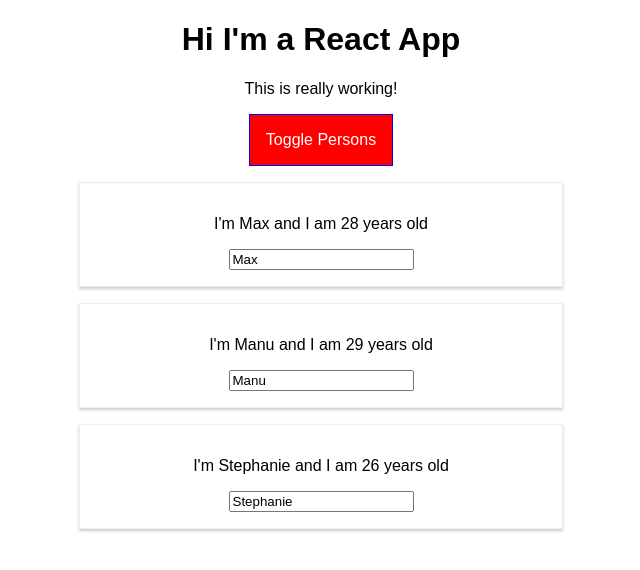
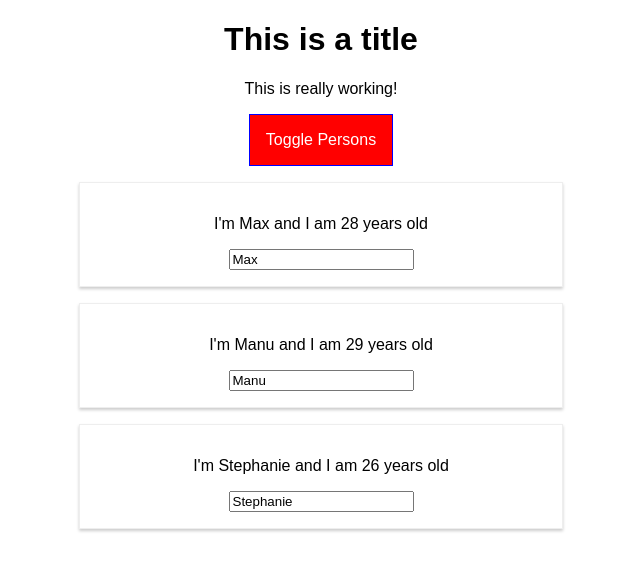
Before and after one commit to tsukhu/react-demo-app, a React app: page / in a window 1280 px wide. Both pictures are taken after a click on the button "Toggle Persons". Shown: the top 570 px of the page, without its empty margins (319-959 px from the left). Built offline with nearby package versions, Linux system fonts and the light colour scheme.

Commit message:
Till lecture 100

```diff
--- a/package.json
+++ b/package.json
@@ -30,6 +30,7 @@
     "postcss-flexbugs-fixes": "3.2.0",
     "postcss-loader": "2.0.8",
     "promise": "8.0.1",
+    "prop-types": "^15.6.0",
     "radium": "^0.21.1",
     "raf": "3.4.0",
     "react": "^16.2.0",
--- a/src/components/Cockpit/Cockpit.css
+++ b/src/components/Cockpit/Cockpit.css
@@ -6,7 +6,7 @@
   font-weight: bold;
 }
 
-.Cockpit button {
+.Button {
   border: 1px solid blue;
   padding: 16px;
   background-color: green;
@@ -15,16 +15,16 @@
   cursor: pointer;
 }
 
-.Cockpit button:hover {
+.Button:hover {
   background-color: lightgreen;
   color: black;
 }
 
-.Cockpit button.Red {
+.Button.Red {
   background-color: red;
 }
 
-.Cockpit button.Red:hover {
+.Button.Red:hover {
   background-color: salmon;
   color: black;
 }
--- a/src/components/Cockpit/Cockpit.js
+++ b/src/components/Cockpit/Cockpit.js
@@ -1,11 +1,12 @@
 import React from 'react';
 import classes from './Cockpit.css';
+import Aux from '../../hoc/AuxComponent';
 
 const cockpit = props => {
-  let btnClass = '';
+  let btnClass = classes.Button;
   const assignedClasses = [];
   if (props.showPersons) {
-    btnClass = classes.Red;
+    btnClass = [classes.Button, classes.Red].join(' ');
   }
 
   if (props.persons.length <= 2) {
@@ -16,13 +17,13 @@
     assignedClasses.push(classes.bold);
   }
   return (
-    <div className={classes.Cockpit}>
-      <h1>Hi I'm a React App</h1>
+    <Aux>
+      <h1>{props.appTitle}</h1>
       <p className={assignedClasses.join(' ')}>This is really working!</p>
       <button className={btnClass} onClick={props.clicked}>
         Toggle Persons
       </button>
-    </div>
+    </Aux>
   );
 };
 
--- a/src/components/Persons/Person/Person.js
+++ b/src/components/Persons/Person/Person.js
@@ -1,22 +1,42 @@
-import React from 'react';
+import React, { Component } from 'react';
 import classes from './Person.css';
-const person = props => {
- /* const rnd = Math.random();
+import PropTypes from 'prop-types';
 
-  if (rnd > 0.7) {
-    throw new Error('Something went wrong');
+import withClass from '../../../hoc/withClass';
+import Aux from '../../../hoc/AuxComponent';
+class Person extends Component {
+  constructor(props) {
+    super(props);
+    console.log('[Person.js] In the constructor',props);
   }
-  */
-  return (
 
-    <div className={classes.Person} >
-      <p onClick={props.click}>
-        I'm {props.name} and I am {props.age} years old
+  componentWillMount() {
+    console.log('[Person.js] In the componentWillMount');
+  }
+
+  componentDidMount() {
+    console.log('[Person.js] In the componentDidMount');
+  }
+ render() {
+  console.log('[Person.js] inside render()');
+   return (
+
+    <Aux>
+      <p onClick={this.props.click}>
+        I'm {this.props.name} and I am {this.props.age} years old
       </p>
-      <p>{props.children}</p>
-      <input type="text" onChange={props.changed} value={props.name}/>
-    </div>
+      <p>{this.props.children}</p>
+      <input type="text" onChange={this.props.changed} value={this.props.name}/>
+    </Aux>
   );
-};
+ }
+}
 
-export default person;
+Person.propTypes = {
+  click: PropTypes.func,
+  name: PropTypes.string,
+  age: PropTypes.number,
+  changed: PropTypes.func
+}
+
+export default withClass(Person,classes.Person);
--- a/src/components/Persons/Persons.js
+++ b/src/components/Persons/Persons.js
@@ -1,14 +1,41 @@
-import React from 'react';
+import React, {Component} from 'react';
 
 import Person from './Person/Person';
+class Persons extends Component {
+  constructor(props) {
+    super(props);
+    console.log('[Persons.js] In the constructor',props);
+  }
 
-const persons = (props) => props.persons.map( ( person, index ) => {
-        return <Person
-          click={() => props.clicked( index )}
-          name={person.name}
-          age={person.age}
-          key={person.id}
-          changed={( event ) => props.changed( event, person.id )} />
-      } );
+  componentWillMount() {
+    console.log('[Persons.js] In the componentWillMount');
+  }
 
-export default persons;
+  componentDidMount() {
+    console.log('[Persons.js] In the componentDidMount');
+  }
+
+  componentWillReceiveProps(nextProps) {
+    console.log('[UPDATE Persons.js] Inside componentWillReceiveProps',nextProps);
+  }
+
+  shouldComponentUpdate(nextProps,nextState) {
+    console.log('[UPDATE Persons.js] Inside componentWillReceiveProps',nextProps);
+    return nextProps.persons !== this.props.persons;
+  }
+
+
+  render() {
+    console.log('[Persons.js] inside render()');
+    return this.props.persons.map( ( person, index ) => {
+      return <Person
+        click={() => this.props.clicked( index )}
+        name={person.name}
+        age={person.age}
+        key={person.id}
+        changed={( event ) => this.props.changed( event, person.id )} />
+    } );
+  }
+}
+
+export default Persons;
--- a/src/containers/App.js
+++ b/src/containers/App.js
@@ -3,8 +3,24 @@
 import classes from './App.css';
 import Persons from '../components/Persons/Persons';
 import Cockpit from '../components/Cockpit/Cockpit';
+import Aux from '../hoc/AuxComponent';
+import withClass from '../hoc/withClass';
 
 class App extends Component {
+
+  constructor(props) {
+    super(props);
+    console.log('[App.js] In the constructor',props);
+  }
+
+  componentWillMount() {
+    console.log('[App.js] In the componentWillMount');
+  }
+
+  componentDidMount() {
+    console.log('[App.js] In the componentDidMount');
+  }
+
   state = {
     persons: [
       { id: 'asfa1', name: 'Max', age: 28 },
@@ -12,11 +28,11 @@
       { id: 'asdf11', name: 'Stephanie', age: 26 }
     ],
     otherState: 'some other value',
-    showPersons: false
+    showPersons: false,
+    toggleClicked: 0
   }
 
   nameChangedHandler = ( event, id ) => {
-    console.log(this.state.persons);
     const personIndex = this.state.persons.findIndex( p => {
       return p.id === id;
     } );
@@ -44,10 +60,17 @@
 
   togglePersonsHandler = () => {
     const doesShow = this.state.showPersons;
-    this.setState( { showPersons: !doesShow } );
+    this.setState( (prevState, props) => {
+      return {
+        showPersons: !doesShow,
+        toggleClicked: prevState.toggleClicked + 1
+
+      }
+      } );
   }
 
   render () {
+    console.log('[App.js] Inside Render');
     let persons = null;
 
     if ( this.state.showPersons ) {
@@ -58,17 +81,17 @@
     }
 
     return (
-      <div className={classes.App}>
+      <Aux>
         <Cockpit
           appTitle={this.props.title}
           showPersons={this.state.showPersons}
           persons={this.state.persons}
           clicked={this.togglePersonsHandler} />
         {persons}
-      </div>
+      </Aux>
     );
     // return React.createElement('div', {className: 'App'}, React.createElement('h1', null, 'Does this work now?'));
   }
 }
 
-export default App;
+export default withClass(App,classes.App);
--- /dev/null
+++ b/src/hoc/AuxComponent.js
@@ -0,0 +1,3 @@
+const aux = (props) => props.children;
+
+export default aux;
--- /dev/null
+++ b/src/hoc/withClass.js
@@ -0,0 +1,22 @@
+import React, {Component} from 'react';
+
+// const withClass = (WrappedComponent,className) => {
+//     return (props) => (
+//         <div className={className}>
+//             <WrappedComponent {...props}/>
+//         </div>
+//     )
+// }
+
+const withClass = (WrappedComponent, className) => {
+  return class extends Component {
+    render() {
+      return (
+        <div className={className}>
+          <WrappedComponent {...this.props} />
+        </div>
+      );
+    }
+  };
+};
+export default withClass;
--- a/src/index.js
+++ b/src/index.js
@@ -4,5 +4,5 @@
 import App from './containers/App';
 import registerServiceWorker from './registerServiceWorker';
 
-ReactDOM.render(<App />, document.getElementById('root'));
+ReactDOM.render(<App title="This is a title"/>, document.getElementById('root'));
 registerServiceWorker();
```
Also changed, not shown: 1 other file (tests, documents, lock files or other folders).
